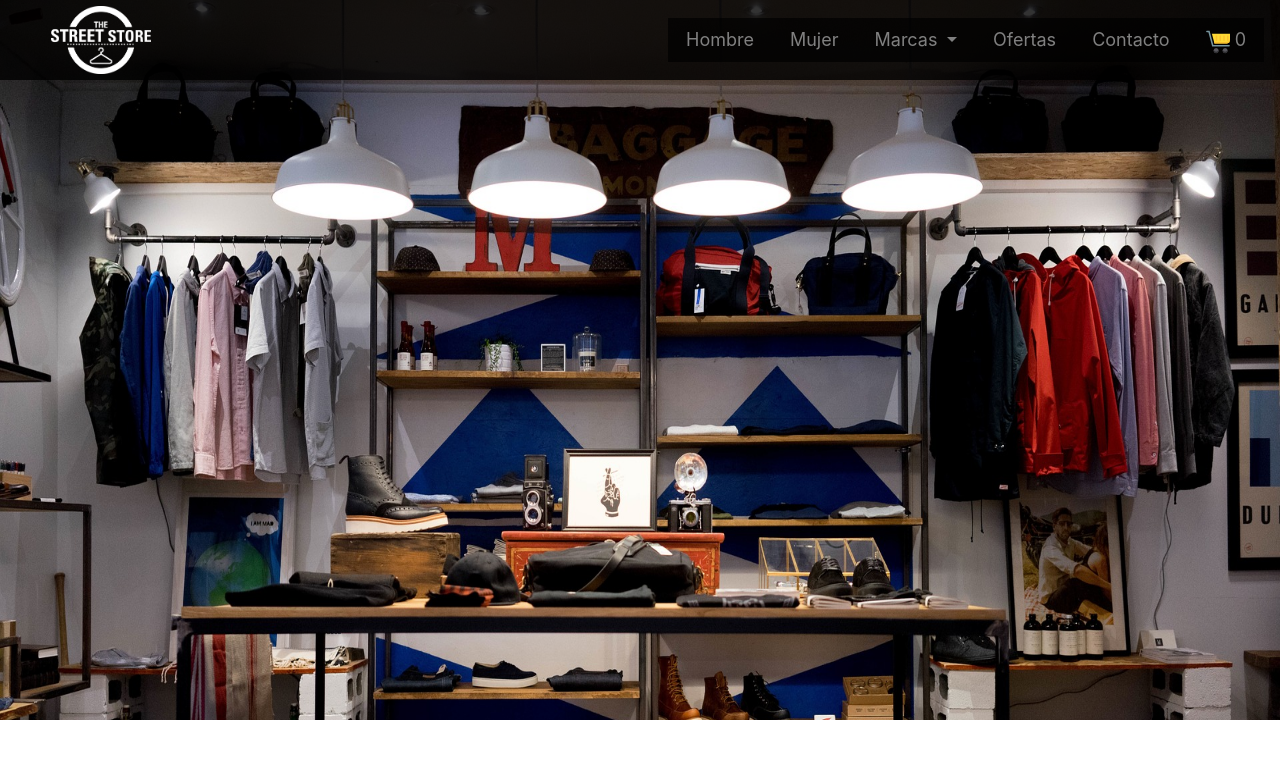
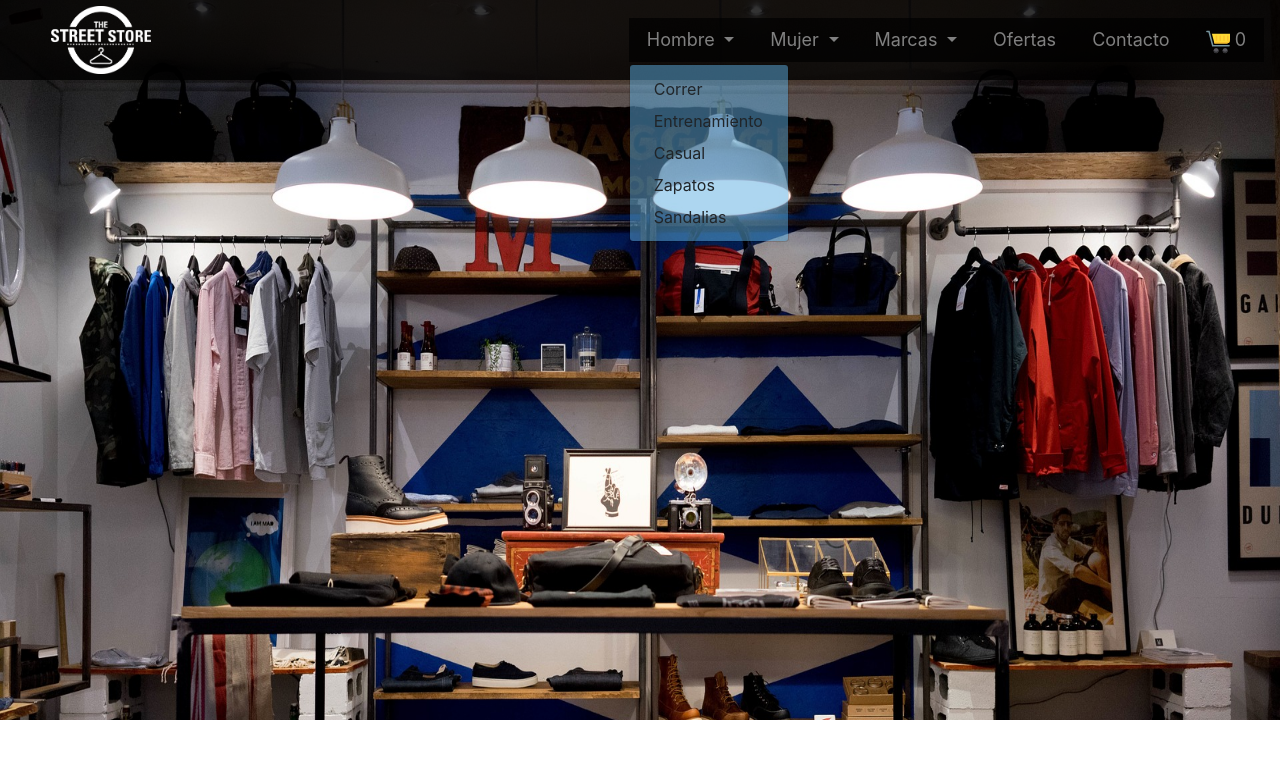
Before and after one commit to odilver07/store, a plain HTML site: page index.html in a window 1280 px wide. Both pictures are taken after a click on the link "Hombre". Drawn offline with nearby package versions, Linux system fonts and the light colour scheme; files whose address does not match are found by name.

Commit message:
add dropdown men and women

```diff
--- a/index.html
+++ b/index.html
@@ -35,11 +35,54 @@
 
         <div class="collapse navbar-collapse" id="contenido-nav">
           <ul class="navbar-nav ml-auto fondoNavbar">
-            <li class="nav-item">
-              <a href="#" class="nav-link menuH"> Hombre </a>
+            <li class="nav-item dropdown">
+              <a
+                href="#"
+                class="nav-link menuH dropdown-toggle"
+                id="dropdown-btn-hombre"
+                data-toggle="dropdown"
+                aria-haspopup="true"
+                aria-expanded="false"
+              >
+                Hombre
+              </a>
+
+              <!--Contenido-->
+              <div
+                class="dropdown-menu fondoDropdown"
+                aria-labelledby="dropdown-btn-hombre"
+              >
+              <a href="#" class="dropdown-item">Correr</a>
+              <a href="#" class="dropdown-item">Entrenamiento</a>
+              <a href="#" class="dropdown-item">Casual</a>
+              <a href="" class="dropdown-item">Zapatos</a>
+              <a href="" class="dropdown-item">Sandalias</a>
+              </div>
             </li>
-            <li class="nav-item">
-              <a href="#" class="nav-link menuH"> Mujer </a>
+
+            <li class="nav-item dropdown">
+              <a
+                href="#"
+                class="nav-link menuH dropdown-toggle"
+                id="dropdown-btn-mujer"
+                data-toggle="dropdown"
+                aria-haspopup="true"
+                aria-expanded="false"
+              >
+                Mujer
+              </a>
+
+              <!--Contenido-->
+              <div
+                class="dropdown-menu fondoDropdown"
+                aria-labelledby="dropdown-btn-mujer"
+              >
+                <a href="#" class="dropdown-item">Correr</a>
+                <a href="#" class="dropdown-item">Entrenamiento</a>
+                <a href="#" class="dropdown-item">Casual</a>
+                <a href="" class="dropdown-item">Zapatos</a>
+                <a href="" class="dropdown-item">Sandalias</a>
+              </div>
             </li>
 
             <li class="nav-item dropdown">
@@ -55,7 +98,10 @@
               </a>
 
               <!--Contenido-->
-              <div class="dropdown-menu fondoDropdown" aria-labelledby="dropdown-btn-marcas">
+              <div
+                class="dropdown-menu fondoDropdown"
+                aria-labelledby="dropdown-btn-marcas"
+              >
                 <a href="#" class="dropdown-item">Adidas</a>
                 <a href="#" class="dropdown-item">Nike</a>
                 <a href="#" class="dropdown-item">Puma</a>
```
